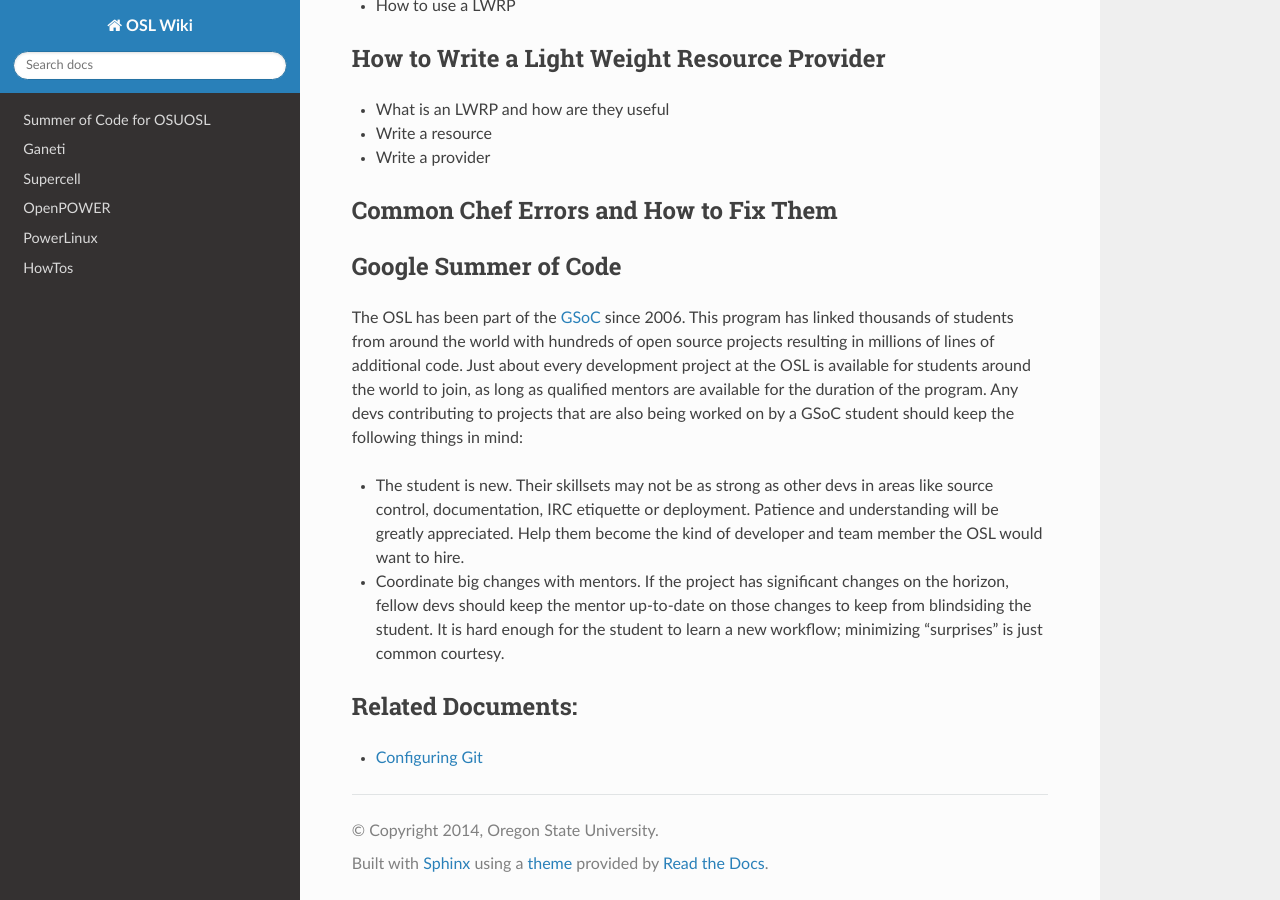
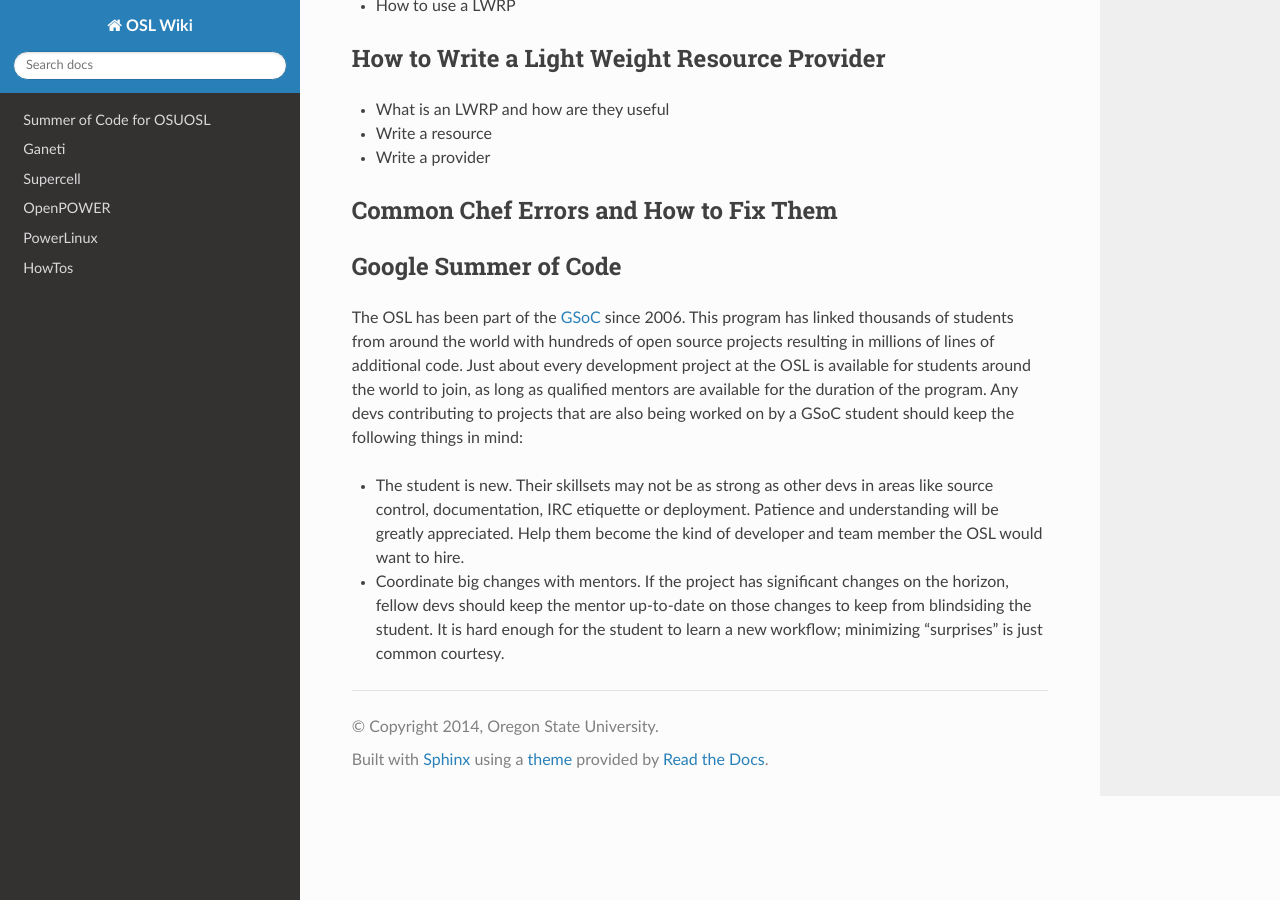
Before and after one commit to osuosl/wiki, a Sphinx documentation site: the page built from source/development_process/index.rst, in a window 1280 px wide and 900 px high, scrolled down 10917 px. Built offline with Sphinx 7.4.7 and the Read the Docs theme 2.0.0, drawn with Linux system fonts in a browser that asks for light colours.

```diff
--- a/source/development_process/index.rst
+++ b/source/development_process/index.rst
@@ -635,11 +635,3 @@ on by a GSoC student should keep the following things in mind:
   keep the mentor up-to-date on those changes to keep from blindsiding the
   student.  It is hard enough for the student to learn a new workflow;
   minimizing "surprises" is just common courtesy.
-
-Related Documents:
-------------------
-.. toctree::
-    :maxdepth: 1
-    :glob:
-
-    *
```
